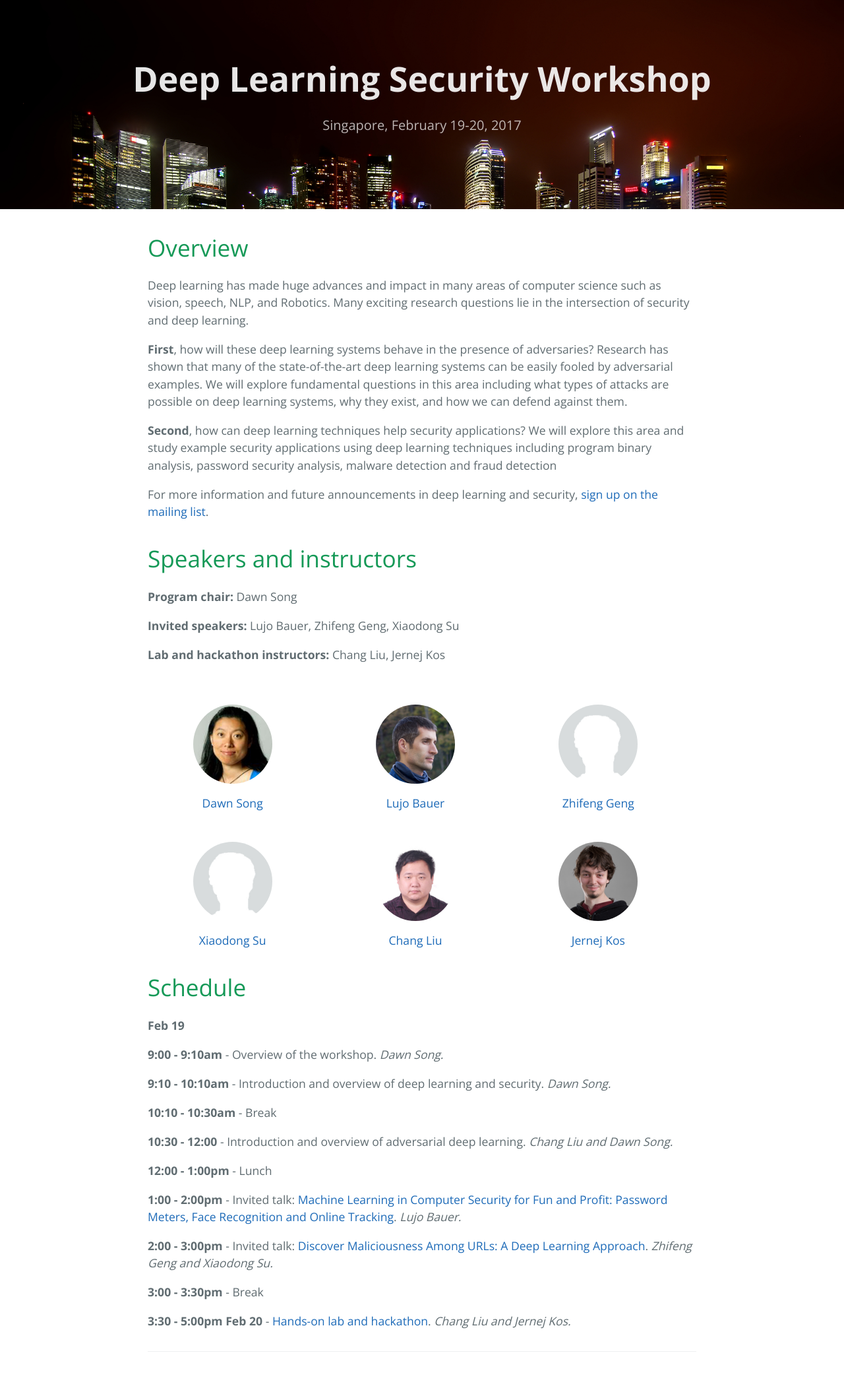
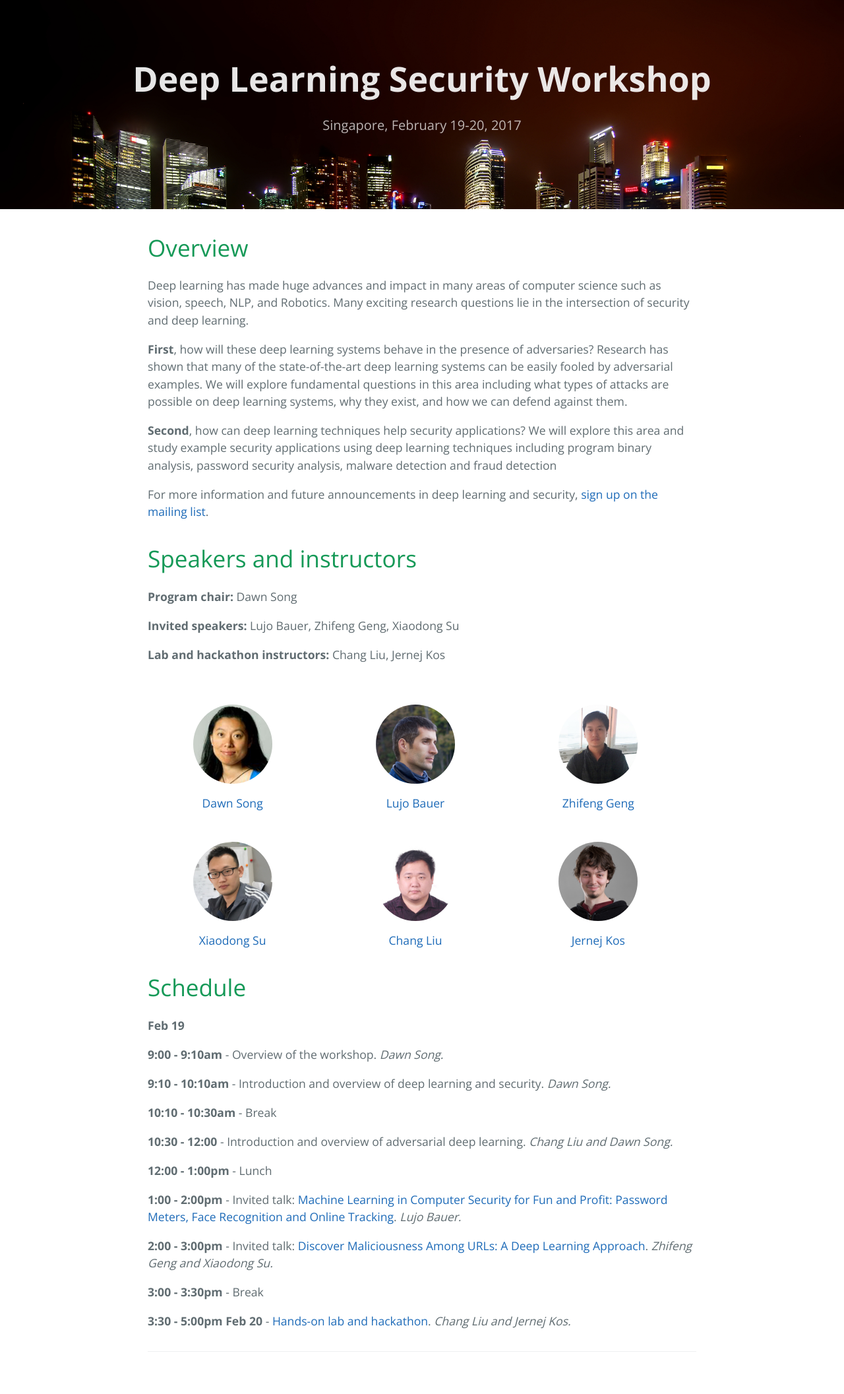
Before and after one commit to deep-learning-security/deep-learning-security.github.io, a Jekyll site: the page built from index.md, in a window 1280 px wide. Shown: the whole page at 66% size. Built offline with Jekyll 4.4.1, drawn with Linux system fonts in a browser that asks for light colours.

Commit message:
Update photos

```diff
--- a/index.md
+++ b/index.md
@@ -49,7 +49,7 @@ For more information and future announcements in deep learning and security, [si
 </div>
 <div class="instructor">
   <a href="#">
-  <div class="instructorphoto"><img src="/assets/people/empty.png" /></div>
+  <div class="instructorphoto"><img src="/assets/people/zhifeng.jpg" /></div>
   <div>Zhifeng Geng</div>
   </a>
 </div>
@@ -58,7 +58,7 @@ For more information and future announcements in deep learning and security, [si
 <div class="instructors">
 <div class="instructor">
   <a href="#">
-  <div class="instructorphoto"><img src="/assets/people/empty.png" /></div>
+  <div class="instructorphoto"><img src="/assets/people/xiaodong.jpg" /></div>
   <div>Xiaodong Su</div>
   </a>
 </div>
```
Also changed, not shown: assets/people/xiaodong.jpg (added), assets/people/zhifeng.jpg (added).
